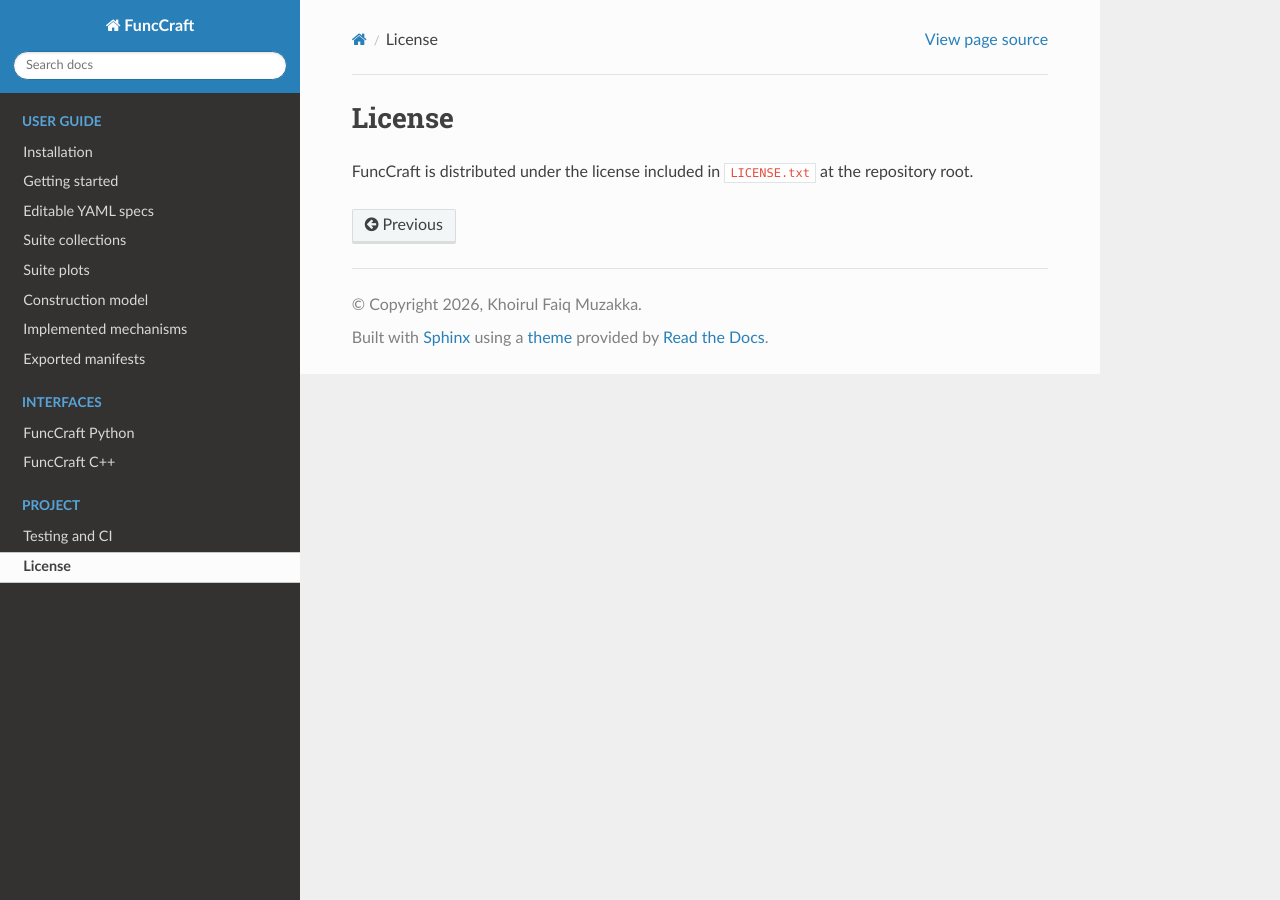
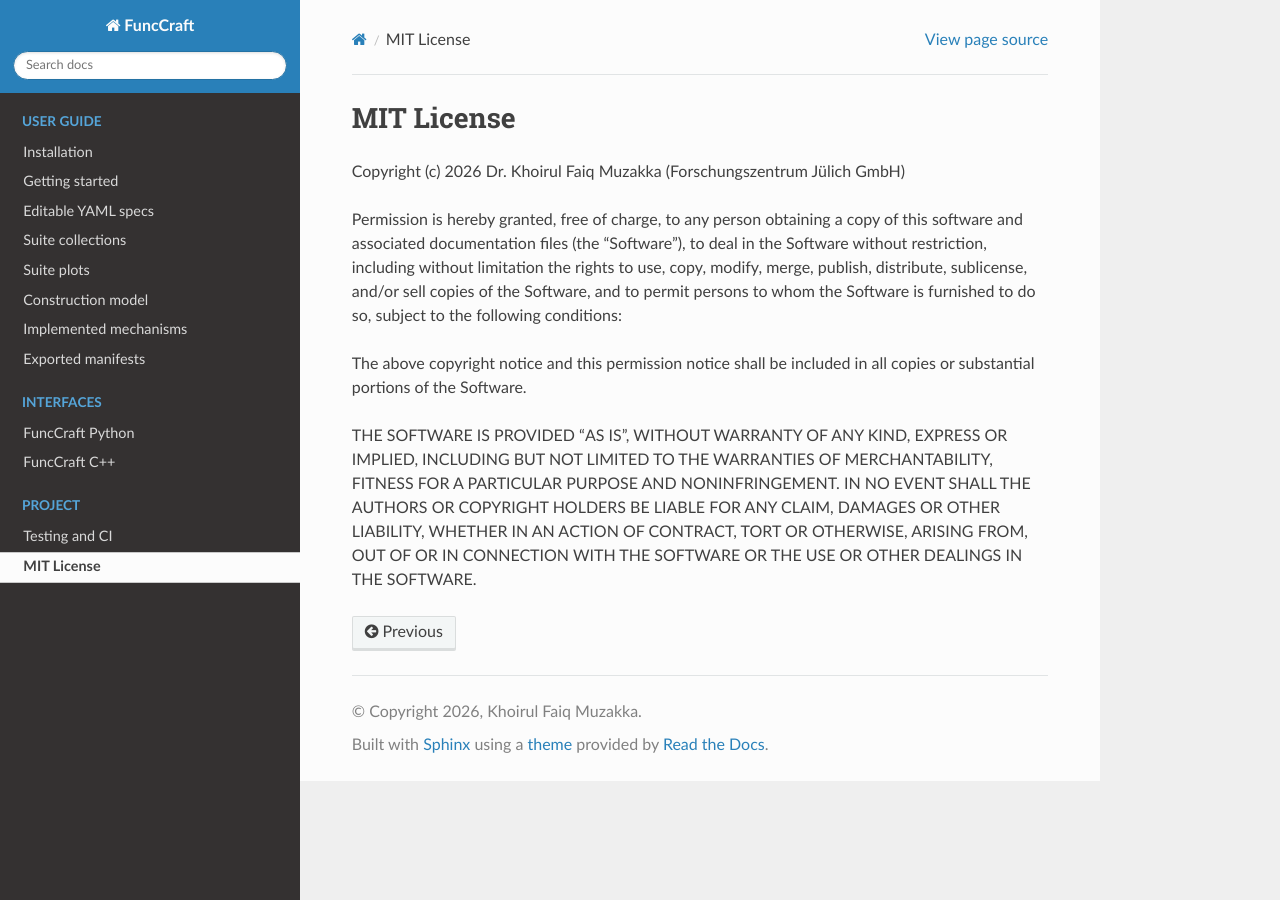
Before and after one commit to khoirulmuzakka/FuncCraft, a Sphinx documentation site: the page built from docs/source/license.rst, in a window 1280 px wide. Built offline with Sphinx 7.4.7 and the Read the Docs theme 3.1.0, drawn with Linux system fonts in a browser that asks for light colours.

```diff
--- a/CMakeLists.txt
+++ b/CMakeLists.txt
@@ -4,7 +4,7 @@
     set(CMAKE_OSX_DEPLOYMENT_TARGET "10.15" CACHE STRING "Minimum macOS deployment target")
 endif()
 
-project(FuncCraft VERSION 0.1.0 LANGUAGES CXX)
+project(FuncCraft VERSION 0.1.1 LANGUAGES CXX)
 
 set(CMAKE_CXX_STANDARD 17)
 set(CMAKE_CXX_STANDARD_REQUIRED ON)
--- a/docs/source/conf.py
+++ b/docs/source/conf.py
@@ -7,7 +7,7 @@
 project = "FuncCraft"
 copyright = "2026, Khoirul Faiq Muzakka"
 author = "Khoirul Faiq Muzakka"
-release = "0.1.0"
+release = "0.1.1"
 
 extensions = [
     "sphinx.ext.autodoc",
--- a/docs/source/license.rst
+++ b/docs/source/license.rst
@@ -1,5 +1,22 @@
-License
-=======
+MIT License
+-----------
 
-FuncCraft is distributed under the license included in ``LICENSE.txt`` at the
-repository root.
+Copyright (c) 2026 Dr. Khoirul Faiq Muzakka (Forschungszentrum Jülich GmbH)
+
+Permission is hereby granted, free of charge, to any person obtaining a copy
+of this software and associated documentation files (the "Software"), to deal
+in the Software without restriction, including without limitation the rights
+to use, copy, modify, merge, publish, distribute, sublicense, and/or sell
+copies of the Software, and to permit persons to whom the Software is
+furnished to do so, subject to the following conditions:
+
+The above copyright notice and this permission notice shall be included in all
+copies or substantial portions of the Software.
+
+THE SOFTWARE IS PROVIDED "AS IS", WITHOUT WARRANTY OF ANY KIND, EXPRESS OR
+IMPLIED, INCLUDING BUT NOT LIMITED TO THE WARRANTIES OF MERCHANTABILITY,
+FITNESS FOR A PARTICULAR PURPOSE AND NONINFRINGEMENT. IN NO EVENT SHALL THE
+AUTHORS OR COPYRIGHT HOLDERS BE LIABLE FOR ANY CLAIM, DAMAGES OR OTHER
+LIABILITY, WHETHER IN AN ACTION OF CONTRACT, TORT OR OTHERWISE, ARISING FROM,
+OUT OF OR IN CONNECTION WITH THE SOFTWARE OR THE USE OR OTHER DEALINGS IN THE
+SOFTWARE.
--- a/pyproject.toml
+++ b/pyproject.toml
@@ -4,7 +4,7 @@
 
 [project]
 name = "funccraft"
-version = "0.1.0"
+version = "0.1.1"
 description = "Python bindings for the FuncCraft benchmark-function generator."
 readme = "funccraft.md"
 requires-python = ">=3.9"
```
Also changed, not shown: docs/source/mechanisms.rst (+7 -10 lines), funccraft.md (+1 -1 lines), 6 other files.
